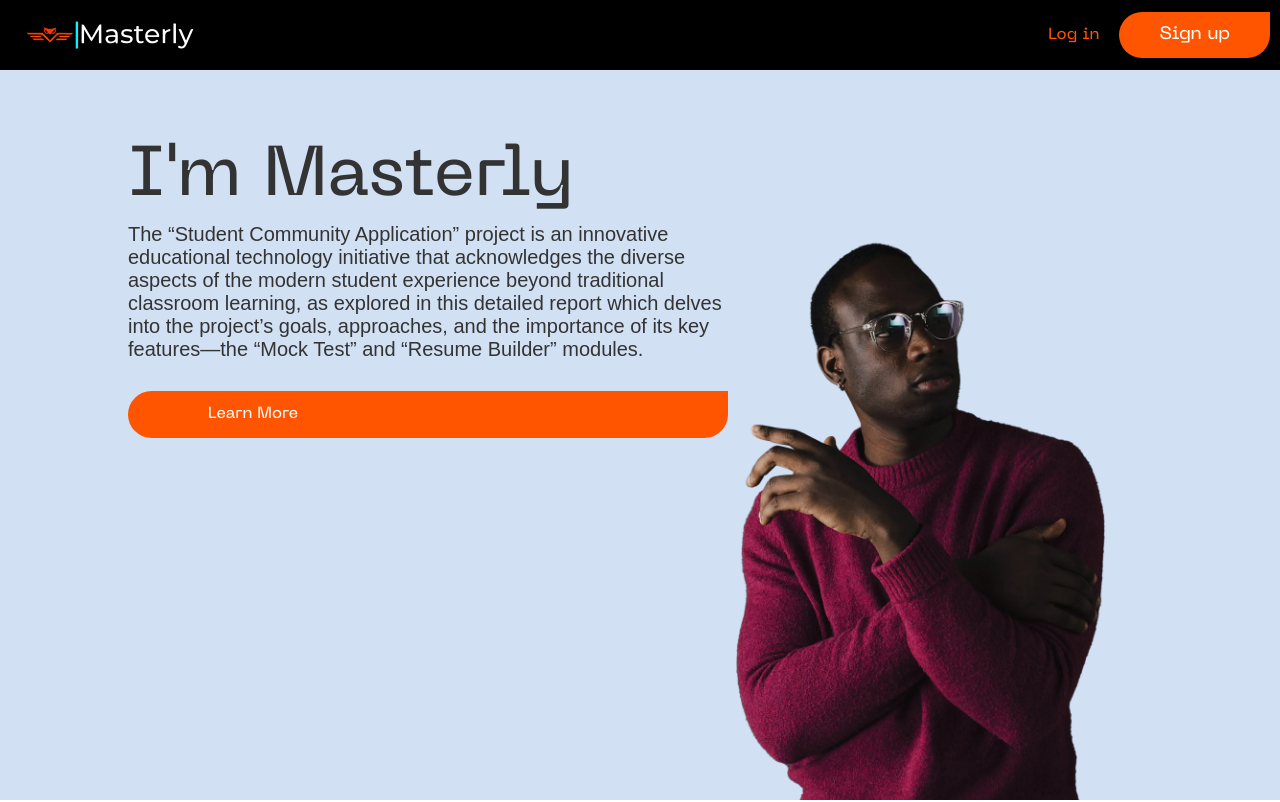
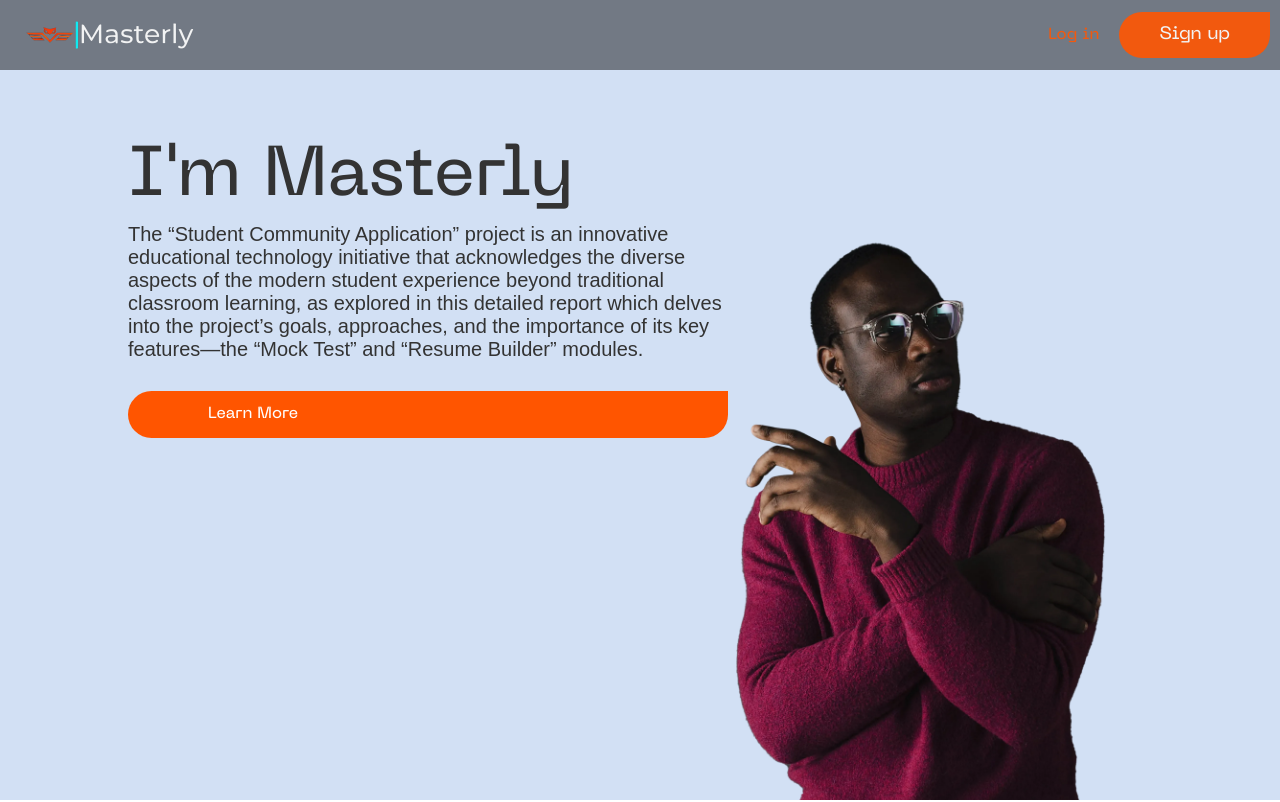
Before and after one commit to ABDULAAQILKHAN/MasterlyLanding, a plain HTML site: page index.html in a window 1280 px wide. Shown: the top 802 px of the page. Drawn offline with nearby package versions, Linux system fonts and the light colour scheme; files whose address does not match are found by name.

Commit message:
updations

```diff
--- a/css/style.css
+++ b/css/style.css
@@ -12,6 +12,10 @@
 body{
     font-family: "MyFont";
 }
+::selection{
+    background-color: #FF5500;
+    color: white;
+  }
 .container {
     padding: 10px 10%;
     background-color: #d2e0f4;
@@ -28,8 +32,10 @@ nav {
     display: flex;
     align-items: center;
     justify-content: space-between;
-    background-color: rgb(0, 0, 0);
     width: 100%;
+    opacity: 0.90;
+}
+.navstyle{
 }
 .fixed{
     position: fixed;
@@ -37,6 +43,7 @@ nav {
     left: 0;
     width: 100%;
     display: block;
+    background-color: rgba(0, 0, 0, 0.459);
     z-index: 999;
 }
 .logodiv {
@@ -307,7 +314,7 @@ nav {
     text-align: center;
 }
 .feature .containerfeature .box:hover{
-    background: linear-gradient(150deg,#FF5500, #d4ccc8 , #2e9704);
+    background: linear-gradient(150deg,#FF5500, #FF5500);
     box-shadow: 8px 8px 16px #d1d1d1,
                 -8px -8px 16px #ffffff;
 }
```
